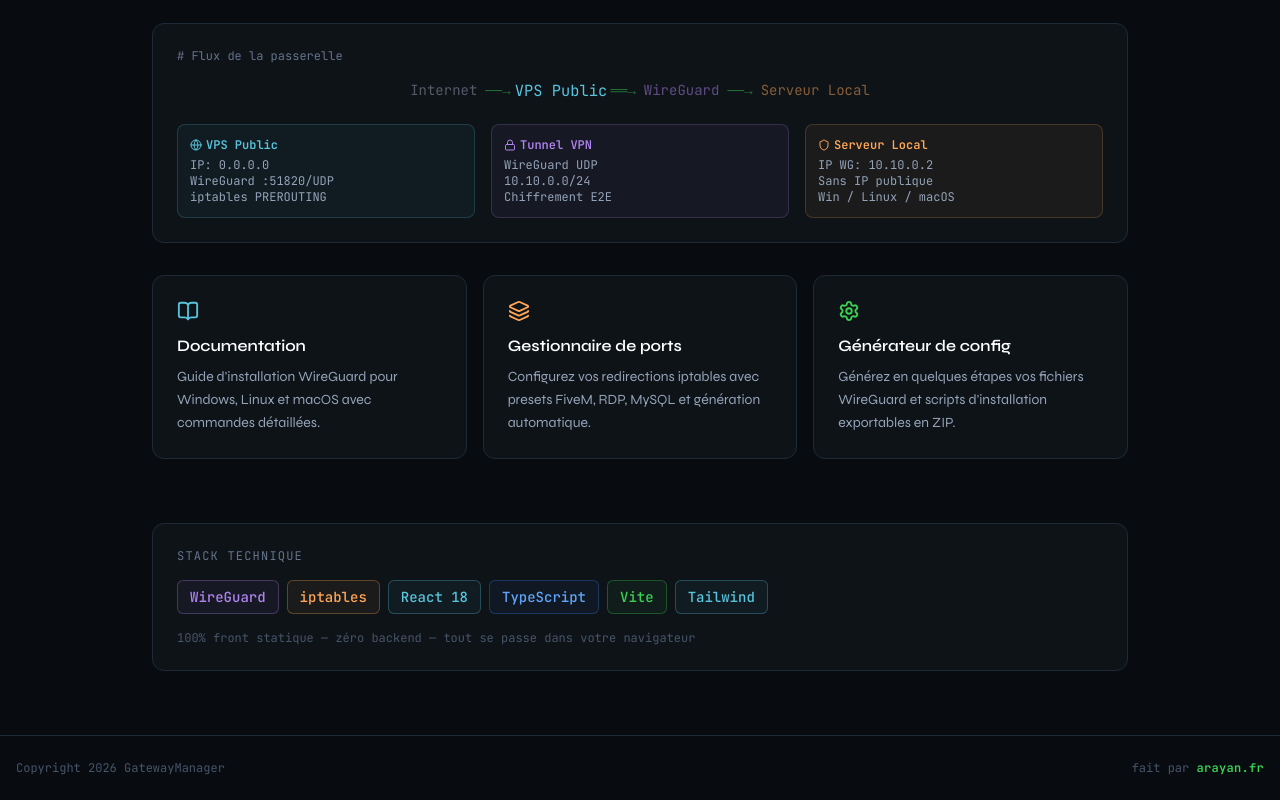
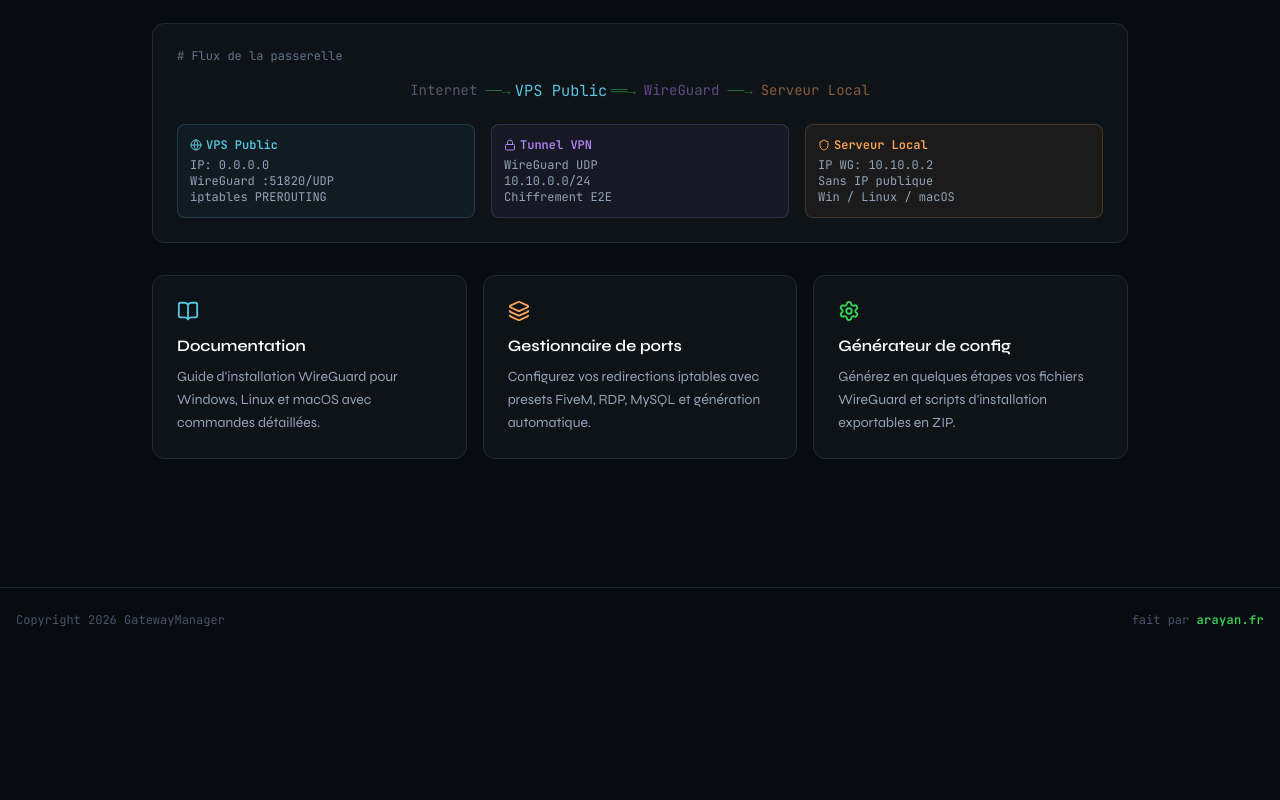
Before and after one commit to arayan48/gateway-manager, a React (Vite) app: page / in a window 1280 px wide. Shown: the part 319-1119 px from the top of the page. After the commit the page ends 971 px from the top, so only its background shows below. Built offline with nearby package versions, Linux system fonts and the light colour scheme.

Commit message:
refactor: remove stack badges section from Home component

```diff
--- a/src/pages/Home.tsx
+++ b/src/pages/Home.tsx
@@ -153,23 +153,7 @@ export function Home() {
         ))}
       </div>
 
-      {/* Stack badges */}
-      <div className="border border-bg-border rounded-xl p-6 bg-bg-surface">
-        <h2 className="text-xs text-slate-500 font-mono uppercase tracking-widest mb-4">Stack technique</h2>
-        <div className="flex flex-wrap gap-2">
-          {stackBadges.map(({ label, color }) => (
-            <span
-              key={label}
-              className={`border rounded-md px-3 py-1.5 text-sm font-mono font-medium ${color}`}
-            >
-              {label}
-            </span>
-          ))}
-        </div>
-        <p className="mt-4 text-xs text-slate-600 font-mono">
-          100% front statique — zéro backend — tout se passe dans votre navigateur
-        </p>
-      </div>
+
     </div>
   )
 }
```
